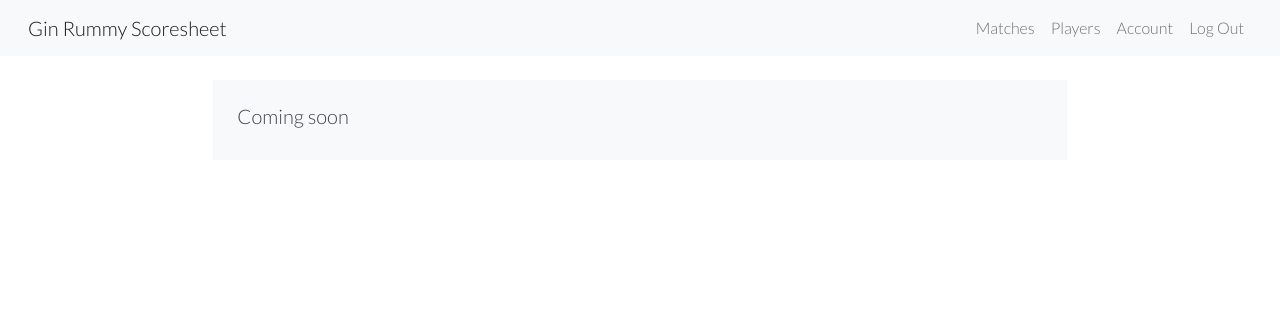
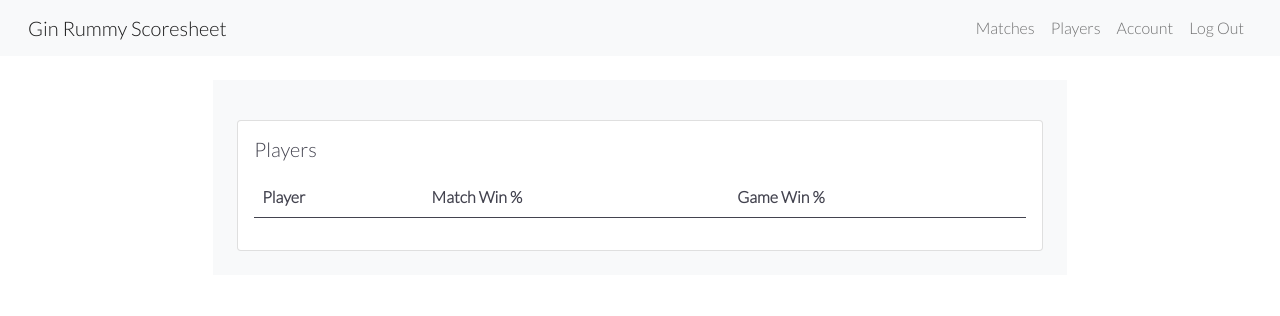
Before and after one commit to theletterjeff/gin-rummy-scoresheet, a Django app: page /players/ in a window 1280 px wide. Shown: the top 316 px of the page. Run offline with Django 4.2, Linux system fonts and the light colour scheme; the visitor is signed in with stand-in values (Sample User, id 1); data comes from the database, SQL or seed files in the repository; data that the repository does not hold is empty.

Commit message:
Add player list frontend functionality

```diff
--- /dev/null
+++ b/frontend/static/frontend/js/player/player-list-all.js
@@ -0,0 +1,110 @@
+import {
+  getFrontendURL,
+  getGameListPlayerEndpoint,
+  getOutcomeListPlayerEndpoint,
+  getPlayersListAllEndpoint,
+  getRequestPlayerEndpoint,
+} from "../endpoints.js";
+import {
+  formatAsPct,
+  getJsonResponse,
+  getValFromUrl,
+} from '../utils.js';
+
+// Page constants
+const playerListAllEndpoint = getPlayersListAllEndpoint();
+const requestPlayerEndpoint = getRequestPlayerEndpoint();
+
+fillPlayerListPage();
+
+/**
+ * Main execution function
+ */
+async function fillPlayerListPage() {
+  // Data
+  const playerListAllData = await getJsonResponse(playerListAllEndpoint);
+  const requestPlayerData = await getJsonResponse(requestPlayerEndpoint);
+
+  // Execution
+  fillPlayerListTable(playerListAllData);
+}
+/**
+ * Fill the player list table.
+ */
+async function fillPlayerListTable(playerListAllData) {
+  for (let playerData of playerListAllData.results) {
+    let playerUrl = getFrontendURL(playerData.url);
+    let playerPk = getPlayerPk(playerData);
+    let username = playerData.username;
+
+    let matchWinPct = await getMatchWinPct(username);
+    matchWinPct = formatAsPct(matchWinPct);
+
+    let gameWinPct = await getGameWinPct(username);
+    gameWinPct = formatAsPct(gameWinPct);
+
+    let playersBody = document.getElementById('players-table-body');
+
+    fillPlayersTableRow(
+      playerUrl, playerPk, username, matchWinPct, gameWinPct, playersBody);
+  }
+}
+/**
+ * Add a row to the player's table
+ */
+function fillPlayersTableRow(playerUrl, playerPk, username, matchWinPct, gameWinPct, playersBody) {
+  const rowHTML = `
+  <tr id="row-player-${playerPk}" class="row-player">
+    <td id="player-username-${playerPk}"><a href="${playerUrl}">${username}</a></td>
+    <td id="player-match-win-pct-${playerPk}">${matchWinPct}</td>
+    <td id="player-game-win-pct-${playerPk}">${gameWinPct}</td>
+  `;
+  playersBody.innerHTML += rowHTML;
+}
+/**
+ * Get the record ID (PK) of the player.
+ */
+function getPlayerPk(playerData) {
+  return getValFromUrl(playerData.url, 'players');
+}
+/**
+ * Calculate the percentage of matches the player has won.
+ */
+async function getMatchWinPct(username) {
+  const outcomeListPlayerEndpoint = getOutcomeListPlayerEndpoint(username);
+  const outcomeData = await getJsonResponse(outcomeListPlayerEndpoint);
+
+  // If no completed matches
+  if (outcomeData.count == 0) {
+    return '--';
+  };
+  // Add up wins, divide by number of completed matches
+  let playerWins = null;
+  for (let outcome of outcomeData.results) {
+    if (outcome.player_outcome == 1) {
+      playerWins += 1;
+    };
+  };
+  return playerWins / outcomeData.count;
+}
+/**
+ * Calculate the percentage of games the player has won.
+ */
+ async function getGameWinPct(username) {
+  const gameListPlayerEndpoint = getGameListPlayerEndpoint(username);
+  const gameData = await getJsonResponse(gameListPlayerEndpoint);
+
+  // If no completed matches
+  if (gameData.count == 0) {
+    return '--';
+  };
+  // Add up wins, divide by number of completed games
+  let playerWins = null;
+  for (let game of gameData.results) {
+    let winnerUsername = getValFromUrl(game.winner, 'players');
+    if (winnerUsername == username) {
+      playerWins += 1;
+    };
+  };
+  return playerWins / gameData.count;
+}
--- a/frontend/static/frontend/js/utils.js
+++ b/frontend/static/frontend/js/utils.js
@@ -113,3 +113,10 @@ export async function getRequestPlayerUsername() {
   const requestPlayerObj = await getJsonResponse(requestPlayerEndpoint);
   return requestPlayerObj.username;
 }
+/**
+ * Format a float value as a percentage.
+ */
+export function formatAsPct(float) {
+  const value = Math.round(float * 100)
+  return `${value}%`
+}
--- a/frontend/templates/frontend/player-list-all.html
+++ b/frontend/templates/frontend/player-list-all.html
@@ -2,5 +2,24 @@
 {% load static %}
 
 {% block content %}
-  <h5>Coming soon</h5>
+  <div class="card mt-3">
+    <div class="card-body">
+      <h5 class="card-title mb-3">Players</h5>
+      <div class="table-responsive">
+        <table class="table" id="players-table">
+          <thead>
+            <tr>
+              <th scope="col">Player</th>
+              <th scope="col">Match Win %</th>
+              <th scope="col">Game Win %</th>
+            </tr>
+          </thead>
+          <tbody id="players-table-body"></tbody>
+        </table>
+      </div>
+    </div>
+  </div>
+
+  <script src="{% static './frontend/js/player/player-list-all.js' %}" type="module"></script>
+
 {% endblock %}
```
